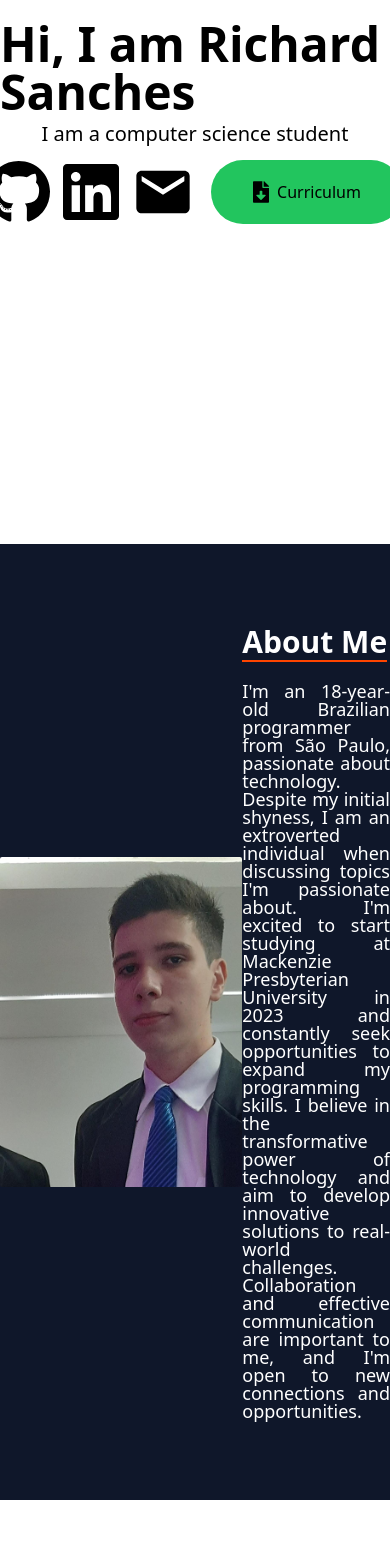
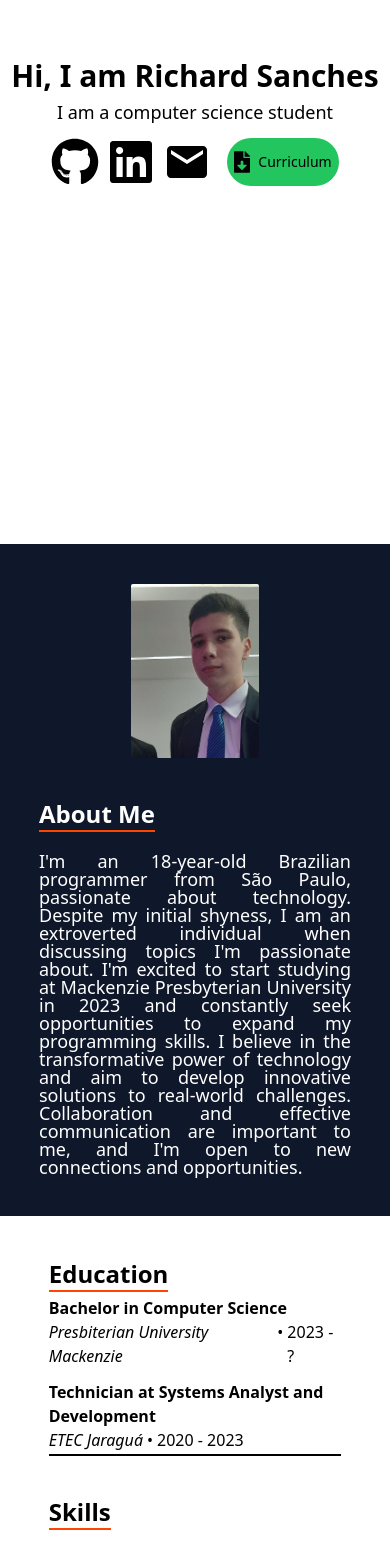
Before and after one commit to ReidakaiMFZ/Portfolio, a React (Vite) app: page / in a window 390 px wide. Shown: the part 300-1848 px from the top of the page. Built offline with nearby package versions, Linux system fonts and the light colour scheme; no server answers.

Commit message:
add responsivity to mobile devices

```diff
--- a/package.json
+++ b/package.json
@@ -5,6 +5,7 @@
   "type": "module",
   "scripts": {
     "dev": "vite",
+    "host": "vite --host",
     "build": "tsc && vite build",
     "preview": "vite preview"
   },
--- a/src/api/Projects.tsx
+++ b/src/api/Projects.tsx
@@ -10,7 +10,7 @@ interface ProjectProps {
 }
 function Project(props:ProjectProps):ReactElement {
     return (
-        <div className="flex flex-col min-w-80 w-96 min-h-40 py-3 px-5 m-1 content-between rounded-md bg-gray-300">
+        <div className="flex flex-col min-w-80 w-96 min-h-40 py-3 px-5 m-1 content-between rounded-md bg-gray-300 max-sm:w-[90%]">
             <h1 className="font-bold text-xl mb-2">{props.name}</h1>
             <div className="flex flex-row gap-x-2">
                 <span className="inline-block text-xs w-fit p-2 rounded-md bg-green-500 text-black">{props.language}</span>
@@ -30,7 +30,7 @@ export default function ProjectList():ReactElement {
     }, []);
 
     return (
-        <div className="flex flex-col bg-slate-900 justify-center items-center h-screen" id="Projects">
+        <div className="flex flex-col bg-slate-900 justify-center items-center min-h-screen max-h-fit max-sm:py-5" id="Projects">
             <h1 className="text-4xl font-bold text-white m-3 border-b-2 border-[#FF4500]">Projects</h1>
             <p className="text-white"> Here are some of my projects that i've been working on</p>
             <div className="flex flex-row  flex-wrap justify-center mt-5">
--- a/src/components/AboutMe.tsx
+++ b/src/components/AboutMe.tsx
@@ -1,15 +1,14 @@
 import myphoto from '../assets/myphoto.jpg';
 export default function AboutMe(){
     return(
-        <div className="flex flex-row py-20 bg-slate-900 items-center justify-evenly" id="About">
-            <div className="w-64">
+        <div className="flex flex-row py-20 bg-slate-900 items-center justify-evenly max-sm:flex-col max-sm:py-10 max-sm:gap-y-10" id="About">
+            <div className="w-64 max-sm:w-32">
                 <img src={myphoto} alt="my photo" className="object-fit rounded-sm"/>
+            </div>
+            <div className="flex flex-col w-2/5 gap-y-5 text-white max-sm:w-4/5">
+                <h1 className="font-bold text-3xl w-fit border-b-2 border-[#FF4500] max-sm:text-2xl">About Me</h1>
 
-            </div>
-            <div className="flex flex-col w-2/5 gap-y-5 text-white">
-                <h1 className="font-bold text-3xl w-fit border-b-2 border-[#FF4500]">About Me</h1>
-
-                <p className="text-lg flex-wrap text-justify leading-none">I'm an 18-year-old Brazilian programmer from São Paulo, passionate about technology. Despite my initial shyness, I am an extroverted individual when discussing topics I'm passionate about. I'm excited to start studying at Mackenzie Presbyterian University in 2023 and constantly seek opportunities to expand my programming skills. I believe in the transformative power of technology and aim to develop innovative solutions to real-world challenges. Collaboration and effective communication are important to me, and I'm open to new connections and opportunities.</p>
+                <p className="text-lg flex-wrap text-justify leading-none max-sm:text-md">I'm an 18-year-old Brazilian programmer from São Paulo, passionate about technology. Despite my initial shyness, I am an extroverted individual when discussing topics I'm passionate about. I'm excited to start studying at Mackenzie Presbyterian University in 2023 and constantly seek opportunities to expand my programming skills. I believe in the transformative power of technology and aim to develop innovative solutions to real-world challenges. Collaboration and effective communication are important to me, and I'm open to new connections and opportunities.</p>
             </div>
         </div>
     );
--- a/src/components/Experience.tsx
+++ b/src/components/Experience.tsx
@@ -4,11 +4,11 @@ export default function Experience() {
     return(
         <div className="flex flex-col h-screen items-center bg-white gap-y-10" id="Education">
 
-            <div className="flex flex-row h-60 border-b-2 border-black w-2/3 justify-around gap-x-16 pt-10 mt-16">
+            <div className="flex flex-row h-60 border-b-2 border-black w-2/3 justify-around gap-x-16 pt-10 mt-16 max-sm:w-3/4 max-sm:flex-col max-sm:mt-0">
 
-                <h1 className="text-2xl text-center text-black border-b-2 border-[#FF4500] w-fit h-fit font-bold">EDUCATION</h1>
+                <h1 className="text-2xl text-center text-black border-b-2 border-[#FF4500] w-fit h-fit font-bold">Education</h1>
 
-                <div className="flex flex-col gap-y-5">
+                <div className="flex flex-col gap-y-5 max-sm:gap-y-3">
                     <div className="flex flex-col">
                         <p className="text-md font-bold text-black">Bachelor in Computer Science</p>
                         <span className="flex flex-row">
@@ -29,8 +29,8 @@ export default function Experience() {
                 </div>
             </div>
 
-            <div className="flex flex-row  h-1/2 border-b-2 border-black w-2/3 justify-around">
-                <h1 className="text-2xl text-center text-black border-b-2 border-[#FF4500] w-fit h-fit font-bold">SKILLS</h1>
+            <div className="flex flex-row border-b-2 border-black w-2/3 justify-around max-sm:w-3/4 max-sm:flex-col pb-7">
+                <h1 className="text-2xl text-center text-black border-b-2 border-[#FF4500] w-fit h-fit font-bold max-sm:mb-5">Skills</h1>
                 <SetIcons/>
             </div>
         </div>
--- a/src/components/InitialPage.tsx
+++ b/src/components/InitialPage.tsx
@@ -4,18 +4,18 @@ import curriculum from "../assets/Curriculum.pdf";
 export default function InitialPage() {
     return(
         <div className="flex flex-col h-screen items-center justify-center" id="Home">
-            <h1 className="text-5xl font-bold">Hi, I am Richard Sanches</h1>
-            <h2 className="text-xl mt-1">I am a computer science student</h2>
+            <h1 className="text-5xl font-bold max-sm:text-3xl">Hi, I am Richard Sanches</h1>
+            <h2 className="text-xl mt-1 max-sm:text-lg">I am a computer science student</h2>
 
             <div className="flex flex-row mt-3 gap-x-2">
-                <a href="https://github.com/reidakaimfz" className=""><FaGithub className="h-16 w-16"/></a>
-                <a href="https://www.linkedin.com/in/richard-sanches-325237227"><FaLinkedin className="h-16 w-16"/></a>
+                <a href="https://github.com/reidakaimfz" className=""><FaGithub className="h-16 w-16 max-sm:h-12 max-sm:w-12"/></a>
+                <a href="https://www.linkedin.com/in/richard-sanches-325237227"><FaLinkedin className="h-16 w-16 max-sm:h-12 max-sm:w-12"/></a>
                 <a href="mailto:richardbsanches@outlook.com">
-                    <MdEmail className="w-16 h-16"/>
+                    <MdEmail className="w-16 h-16 max-sm:h-12 max-sm:w-12"/>
                 </a>
-                <a className="flex h-16 w-48 items-center justify-center bg-green-500 rounded-full ml-2" download={true} href={curriculum}>
-                    <FaFileDownload className="h-16"/>
-                    <p className="ml-2 text-md">Curriculum</p>
+                <a className="flex h-16 w-48 items-center justify-center bg-green-500 rounded-full ml-2  max-sm:h-12 max-sm:w-28" download={true} href={curriculum}>
+                    <FaFileDownload className="h-16 max-sm:h-6"/>
+                    <p className="ml-2 text-md max-sm:text-sm">Curriculum</p>
                 </a>
             </div>
         </div>
```
